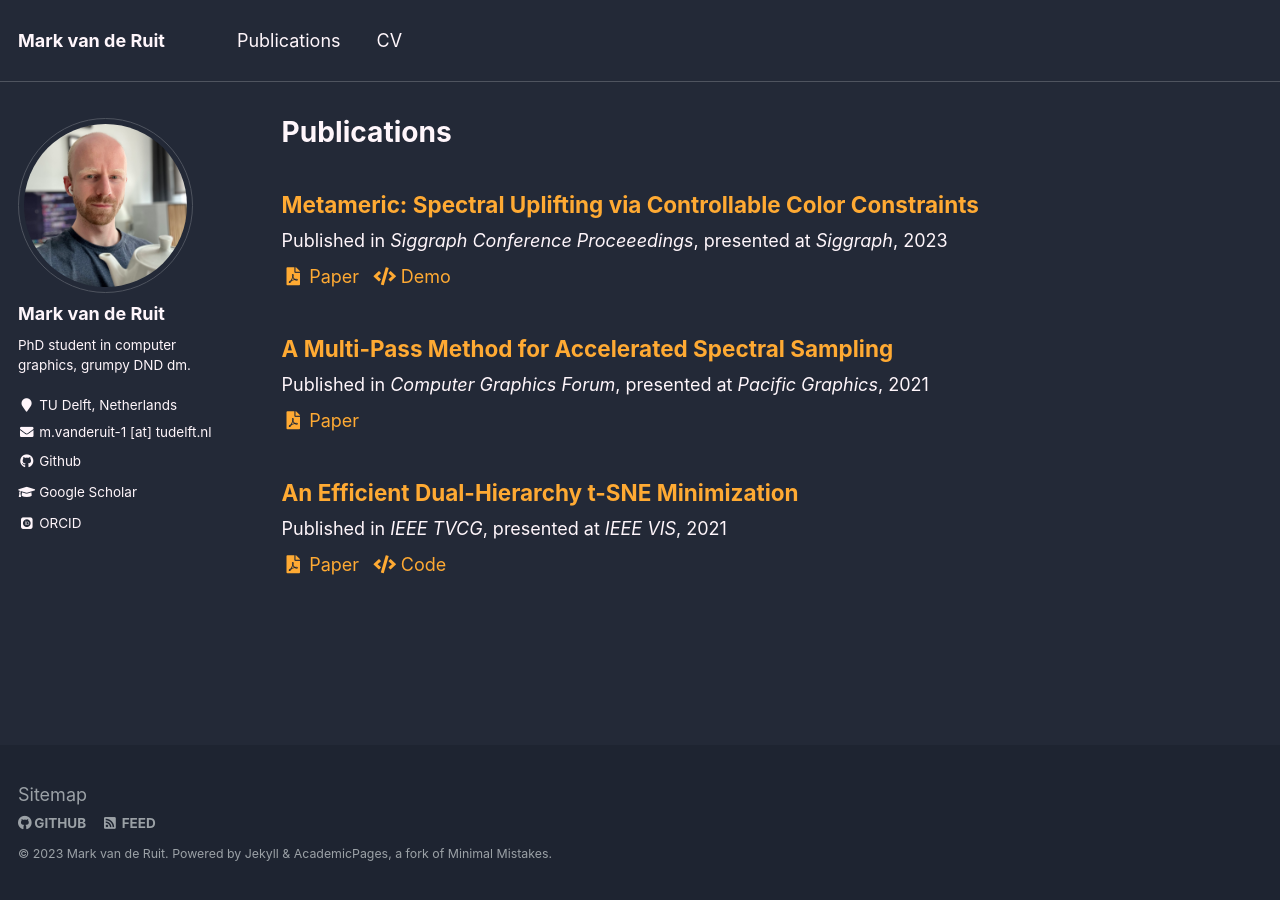
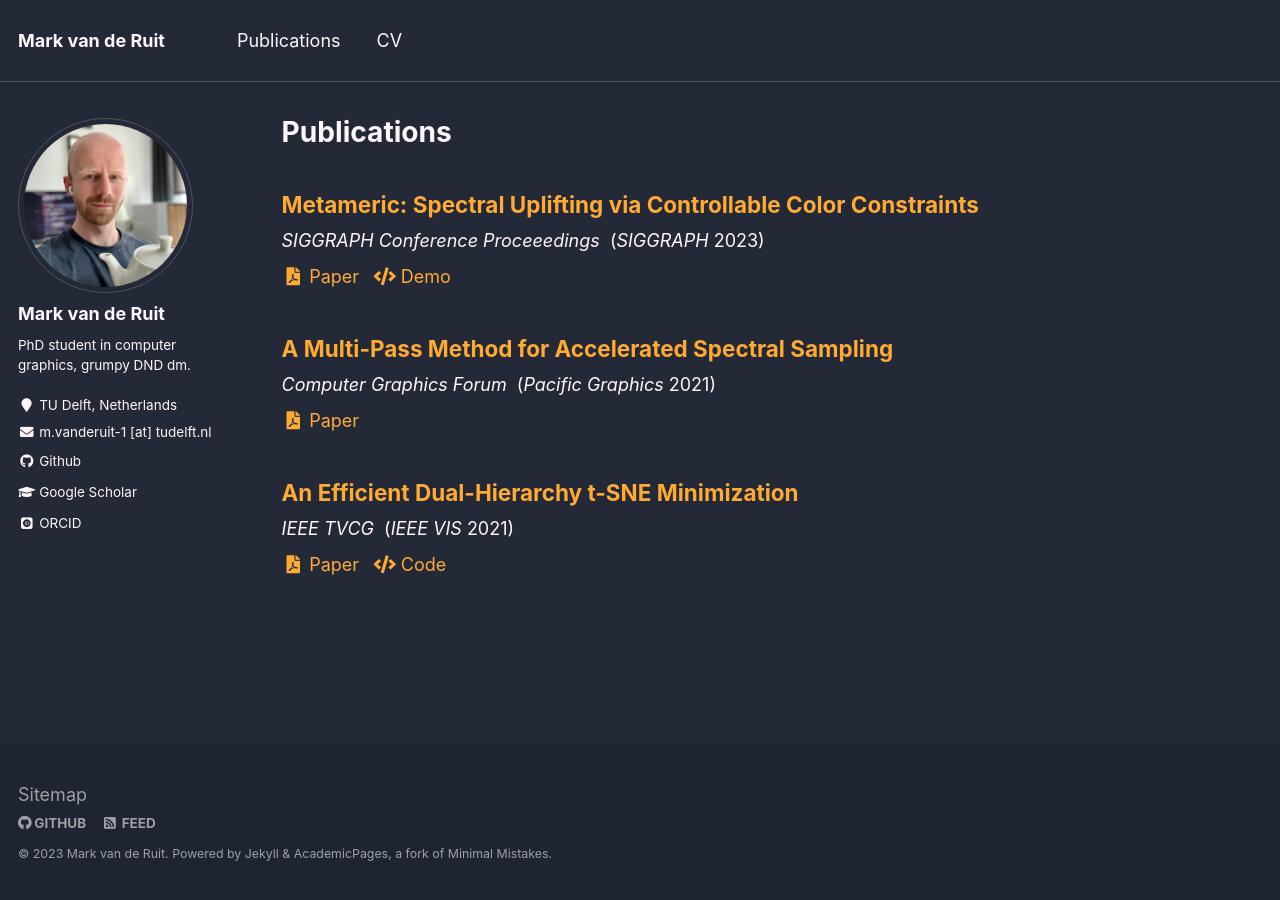
Before and after one commit to Markvanderuit/markvanderuit.github.io, a Jekyll site: the page built from _pages/publications.md, in a window 1280 px wide. Built offline with Jekyll 4.4.1, drawn with Linux system fonts in a browser that asks for light colours; some web fonts are replaced.

Commit message:
MInor reformatting of publications pages

```diff
--- a/_includes/archive-single.html
+++ b/_includes/archive-single.html
@@ -26,7 +26,7 @@
       </div>
     {% endif %}
 
-    <h2 class="archive__item-title" itemprop="headline">
+    <h2 class="archive__item-title" itemprop="headline" style="padding-bottom: 0;">
       {% if post.link %}
         <a href="{{ post.link }}">{{ title }}</a> <a href="{{ base_path }}{{ post.url }}" rel="permalink"><i class="fa fa-link" aria-hidden="true" title="permalink"></i><span class="sr-only">Permalink</span></a>
       {% else %}
@@ -42,7 +42,7 @@
       <p> {{ post.type }}, <i>{{ post.venue }}</i>, {{ post.date | default: "1900-01-01" | date: "%Y" }} </p>
     {% elsif post.collection == 'publications' %}
       <p style="margin-bottom: 0.5em; margin-top: 0.5em;">
-        Published in <i>{{ post.venue }}</i>, presented at <i>{{ post.conference }}</i>, {{ post.date | default: "1900-01-01" | date: "%Y" }}
+        <i>{{ post.venue }}</i>&nbsp; (<i>{{ post.conference }}</i> {{ post.date | default: "1900-01-01" | date: "%Y" }})
       </p>
     {% elsif post.date %}
       <p class="page__date"><strong><i class="fa fa-fw fa-calendar" aria-hidden="true"></i> {{ site.data.ui-text[site.locale].date_label | default: "Published:" }}</strong> <time datetime="{{ post.date | default: "1900-01-01" | date_to_xmlschema }}">{{ post.date | default: "1900-01-01" | date: "%B %d, %Y" }}</time></p>
--- a/_layouts/single_publication.html
+++ b/_layouts/single_publication.html
@@ -30,7 +30,7 @@ layout: default
           {% if page.bibtex %}
             <p>
               {{ page.bibtex.author }}  <br>
-              Published in <i>{{ page.venue }}</i>, presented at <i>{{ page.conference }}</i>, {{ page.date | default: "1900-01-01" | date: "%Y" }}
+              <i>{{ page.venue }}</i>&nbsp; (<i>{{ page.conference }}</i> {{ page.date | default: "1900-01-01" | date: "%Y" }})
             </p>
           {% endif %}
           {% if page.image %}
```
Also changed, not shown: _publications/2023-07-23-paper-metameric.md (+2 -2 lines).
